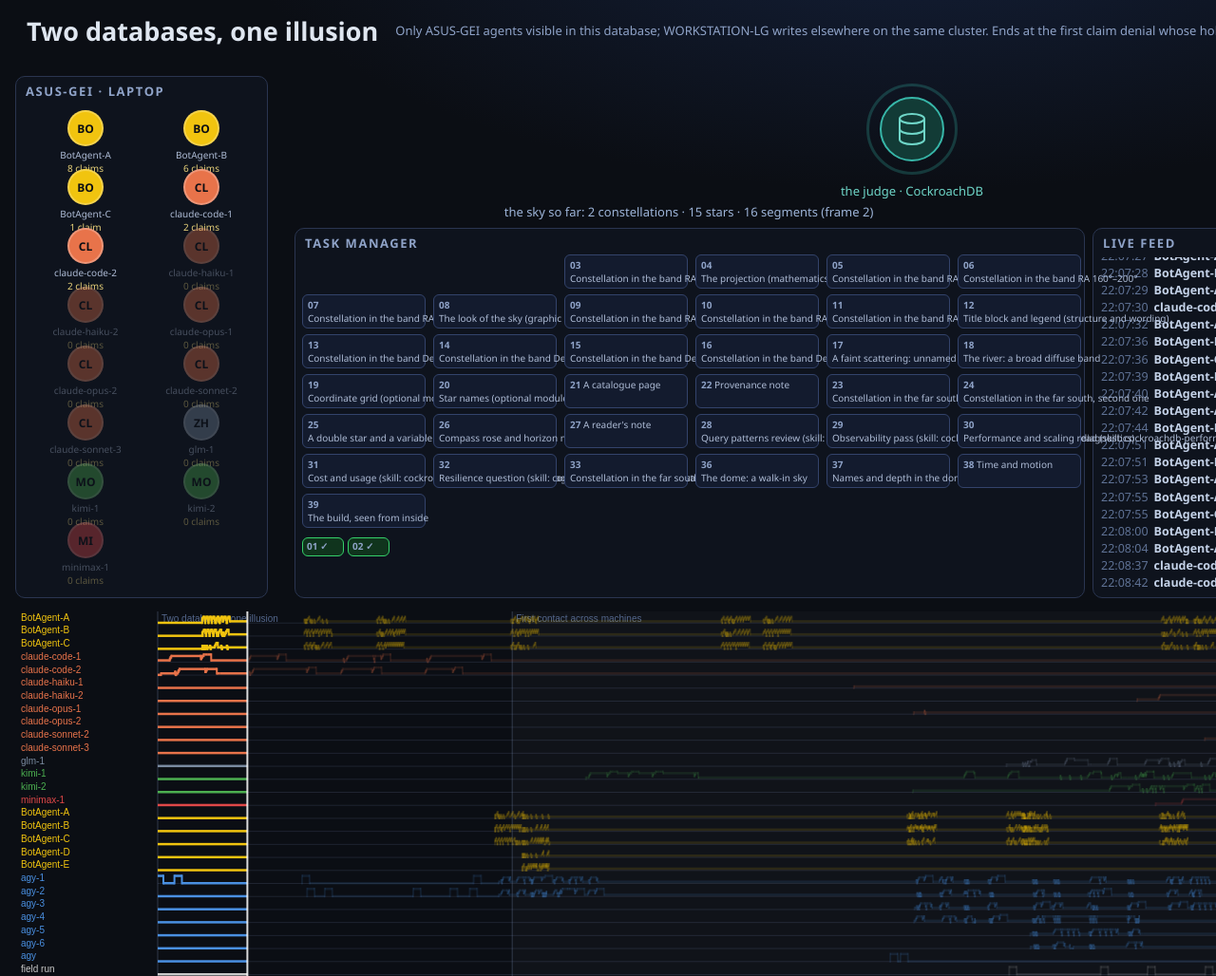
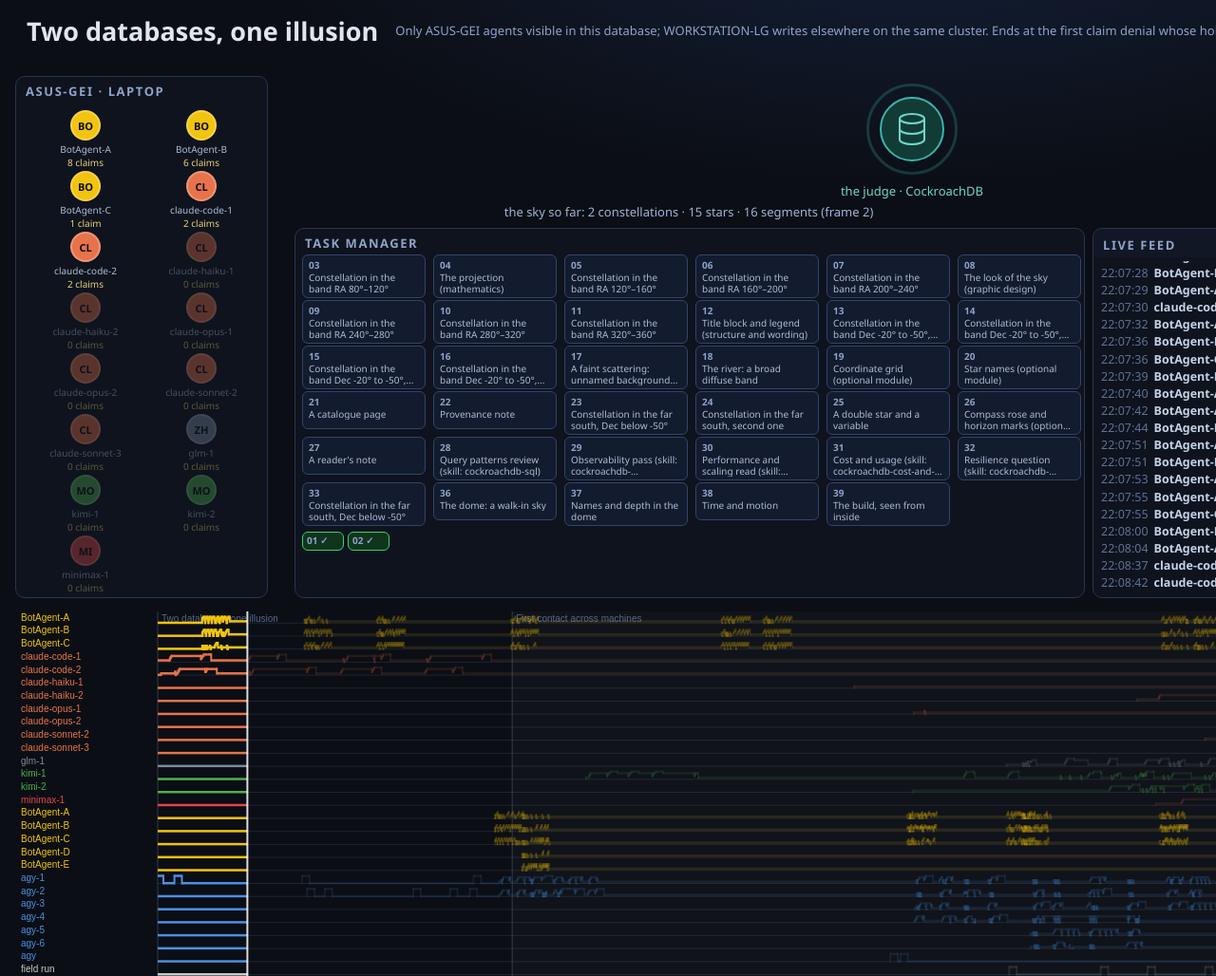
Before and after one commit to ellmos-ai/roshambo-starmap, a plain HTML site: page replay/index.html in a window 1280 px wide. Shown: the top 1028 px of the page at 95% size. Drawn offline with Linux system fonts and the light colour scheme; animation ran at ten frames a second.

Commit message:
replay: fix text overflow in task boxes and crowded agent tokens
Three visual defects reported by the operator, verified with headless
screenshots before and after:

- Task titles overflowed their boxes sideways: overflow/ellipsis on an
  inline span has no effect. Titles now wrap to two lines with a real
  line-clamp ellipsis, boxes grew to fit (44px grid rows), and open
  tasks compact forward so seven full-height rows only occur while the
  done shelf is still empty.
- Agent tokens sat 62px apart while their content is ~64px tall, so
  each claims counter collided with the disc below. Discs 34->28px,
  rows 64px: eight rows still fit the machine panel with air.
- A claimed task box (130x36) used to dock straight onto the token
  below its holder, covering a neighbour. It now shrinks to a 44x20
  chip beside the holder's disc, stacking by 22px.

Also gives the live-feed header a solid background so scrolled lines
cannot shine through it.

Co-Authored-By: Claude Fable 5 <noreply@anthropic.com>
Claude-Session: https://claude.ai/code/session_01CbFHZLn6Ci8j38JhFTtGLB

```diff
--- a/replay/index.html
+++ b/replay/index.html
@@ -22,7 +22,8 @@
   #tasksPanel{left:310px;top:240px;width:830px;height:388px;}
   #sky{position:absolute;left:310px;top:214px;width:830px;text-align:center;font-size:13px;color:#9db4d8;}
   #feed{left:1150px;top:240px;width:474px;height:388px;overflow:hidden;}
-  #feedLines{position:absolute;left:8px;right:8px;top:30px;bottom:6px;overflow:hidden;font-size:12.5px;line-height:1.45;}
+  #feed h3{position:relative;z-index:2;background:rgba(18,24,38,.92);margin:0;padding:8px 10px 4px;}
+  #feedLines{position:absolute;left:8px;right:8px;top:34px;bottom:6px;overflow:hidden;font-size:12.5px;line-height:1.45;}
   #feedLines div{white-space:nowrap;overflow:hidden;text-overflow:ellipsis;color:#c4d2e8;}
   #feedLines .tm{color:#5f7295;margin-right:6px;font-variant-numeric:tabular-nums;}
   #lanes{position:absolute;left:16px;top:644px;width:1888px;height:384px;}
@@ -31,18 +32,18 @@
   #controls button.on{background:#2c4a7a;}
   #seek{flex:1;accent-color:#4a90e2;}
   .token{position:absolute;width:120px;text-align:center;}
-  .token .disc{width:34px;height:34px;border-radius:50%;margin:0 auto;display:flex;align-items:center;justify-content:center;
-    font-size:12px;font-weight:700;color:#0b0e14;border:2px solid rgba(255,255,255,.25);}
+  .token .disc{width:28px;height:28px;border-radius:50%;margin:0 auto;display:flex;align-items:center;justify-content:center;
+    font-size:11px;font-weight:700;color:#0b0e14;border:2px solid rgba(255,255,255,.25);}
   .token .nm{font-size:10px;color:#aebcd6;margin-top:2px;white-space:nowrap;overflow:hidden;text-overflow:ellipsis;}
   .token .ct{font-size:10px;color:#e8d27a;font-variant-numeric:tabular-nums;}
   .token.win .disc{box-shadow:0 0 14px 4px #35d06a;border-color:#35d06a;}
   .token.lose .disc{box-shadow:0 0 14px 4px #e04848;border-color:#e04848;}
-  .task{position:absolute;width:130px;height:36px;border:1px solid #33436b;border-radius:6px;background:#131b2e;
-    font-size:10px;padding:3px 5px;box-sizing:border-box;transition:left .5s,top .5s;}
+  .task{position:absolute;width:130px;min-height:40px;border:1px solid #33436b;border-radius:6px;background:#131b2e;
+    font-size:10px;padding:3px 6px;box-sizing:border-box;transition:left .5s,top .5s;}
   .task .tid{font-weight:700;color:#8fa3c8;}
-  .task .ttl{color:#aebcd6;white-space:nowrap;overflow:hidden;text-overflow:ellipsis;}
-  .task.claimed{border-width:2px;}
-  .task.done{background:#10341d;border-color:#35d06a;width:44px;height:20px;font-size:10px;padding:1px 4px;color:#7be495;}
+  .task .ttl{display:-webkit-box;-webkit-box-orient:vertical;-webkit-line-clamp:2;color:#aebcd6;white-space:normal;line-height:1.2;max-height:24px;overflow:hidden;}
+  .task.claimed{width:44px;height:20px;min-height:0;border-width:2px;padding:1px 4px;}
+  .task.done{background:#10341d;border-color:#35d06a;width:44px;height:20px;min-height:0;font-size:10px;padding:1px 4px;color:#7be495;}
   #err{position:absolute;left:0;top:0;width:1920px;background:#a02020;color:#fff;font-size:14px;padding:6px 12px;display:none;z-index:99;}
   .chromeless #controls{display:none;}
   .chromeless .task{transition:none !important;}
@@ -337,14 +338,14 @@ const tokenEls = {}, anchors = {};
 function layoutMachine(panelId, list, x0) {
   list.forEach((a, i) => {
     const col = i % 2, row = (i / 2) | 0;
-    const x = x0 + 14 + col * 122, y = 116 + row * 62;
+    const x = x0 + 14 + col * 122, y = 116 + row * 64;
     const el = document.createElement("div");
     el.className = "token"; el.style.left = x + "px"; el.style.top = y + "px";
     el.innerHTML = `<div class="disc" style="background:${a.color}">${(a.icon || "??").slice(0,2).toUpperCase()}</div>
       <div class="nm">${esc(a.name)}</div><div class="ct">0</div>`;
     stage.appendChild(el);
     tokenEls[a.id] = el;
-    anchors[a.id] = { x: x + 8, y: y + 40 };
+    anchors[a.id] = { x: x + 76, y: y + 2 };
   });
 }
 layoutMachine("machineL", laneOrder.filter(a => a.machine === "ASUS-GEI" && a.id !== OPERATOR), 16);
@@ -352,8 +353,8 @@ layoutMachine("machineR", laneOrder.filter(a => a.machine === "WORKSTATION-LG"),
 
 /* ---------- task boxes ---------- */
 const taskEls = {}, taskPos = {};
-const GRID = { x: 318, y: 268, w: 130, h: 36, gx: 8, gy: 6, cols: 6 };
-const DONE = { x: 318, y: 566, w: 44, h: 20, g: 4, perRow: 17 };
+const GRID = { x: 318, y: 268, w: 130, h: 44, gx: 8, gy: 4, cols: 6 };
+const DONE = { x: 318, y: 560, w: 44, h: 20, g: 4, perRow: 17 };
 const taskIds = D.tasks.map(t => t.id);
 taskIds.forEach((id, i) => {
   const el = document.createElement("div");
@@ -503,9 +504,9 @@ function render() {
   }
 
   // tasks
-  let doneIdx = 0;
+  let doneIdx = 0, openIdx = 0;
   const claimStack = {};
-  taskIds.forEach((id, gi) => {
+  taskIds.forEach(id => {
     const g = taskAt(taskTL[id], nowMs);
     const el = taskEls[id];
     let x, y, cls;
@@ -513,12 +514,13 @@ function render() {
     else if (g.st === "claimed") {
       const k = (claimStack[g.agent] = (claimStack[g.agent] || 0) + 1) - 1;
       const an = anchors[g.agent] || { x: 900, y: 300 };
-      x = an.x + (k % 2) * 8; y = an.y + k * 40; cls = "task claimed";
+      x = an.x; y = an.y + k * 22; cls = "task claimed";
       el.style.borderColor = (byId[g.agent] || {}).color || "#888";
-    } else { const p = gridPos(gi); x = p.x; y = p.y; cls = "task"; }
+    } else { const p = gridPos(openIdx++); x = p.x; y = p.y; cls = "task"; }
     if (g.st !== "claimed") el.style.borderColor = "";
     if (g.st === "done") el.innerHTML = `<span class="tid">${id} &#10003;</span>`;
-    else if (el.classList.contains("done")) el.innerHTML = `<span class="tid">${id}</span> <span class="ttl">${esc(taskInfo[id])}</span>`;
+    else if (g.st === "claimed") { if (!el.classList.contains("claimed")) el.innerHTML = `<span class="tid">${id}</span>`; }
+    else if (el.classList.contains("done") || el.classList.contains("claimed")) el.innerHTML = `<span class="tid">${id}</span> <span class="ttl">${esc(taskInfo[id])}</span>`;
     const sig = cls + x + "," + y;
     if (taskPos[id] !== sig) {
       taskPos[id] = sig;
```
